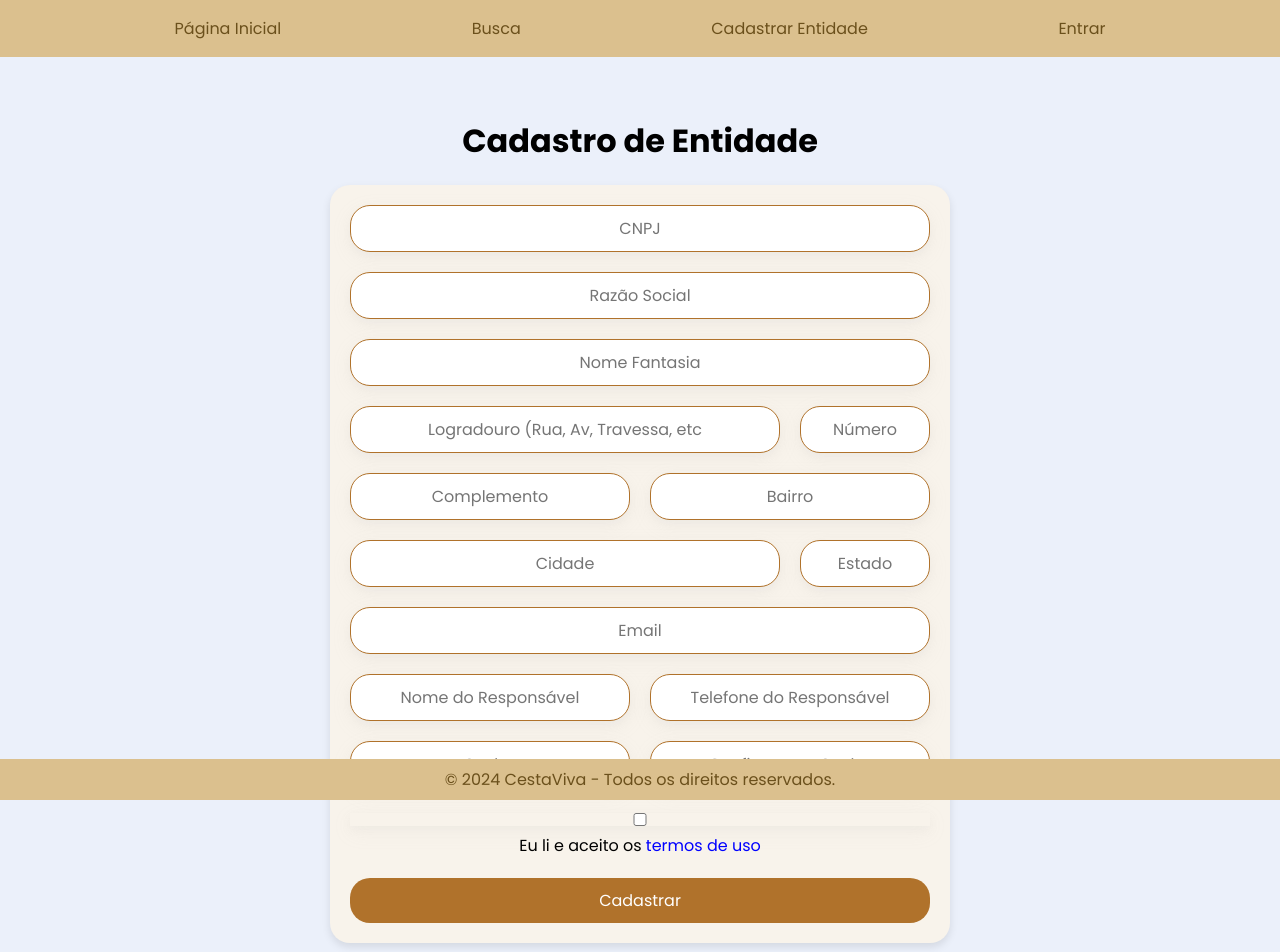
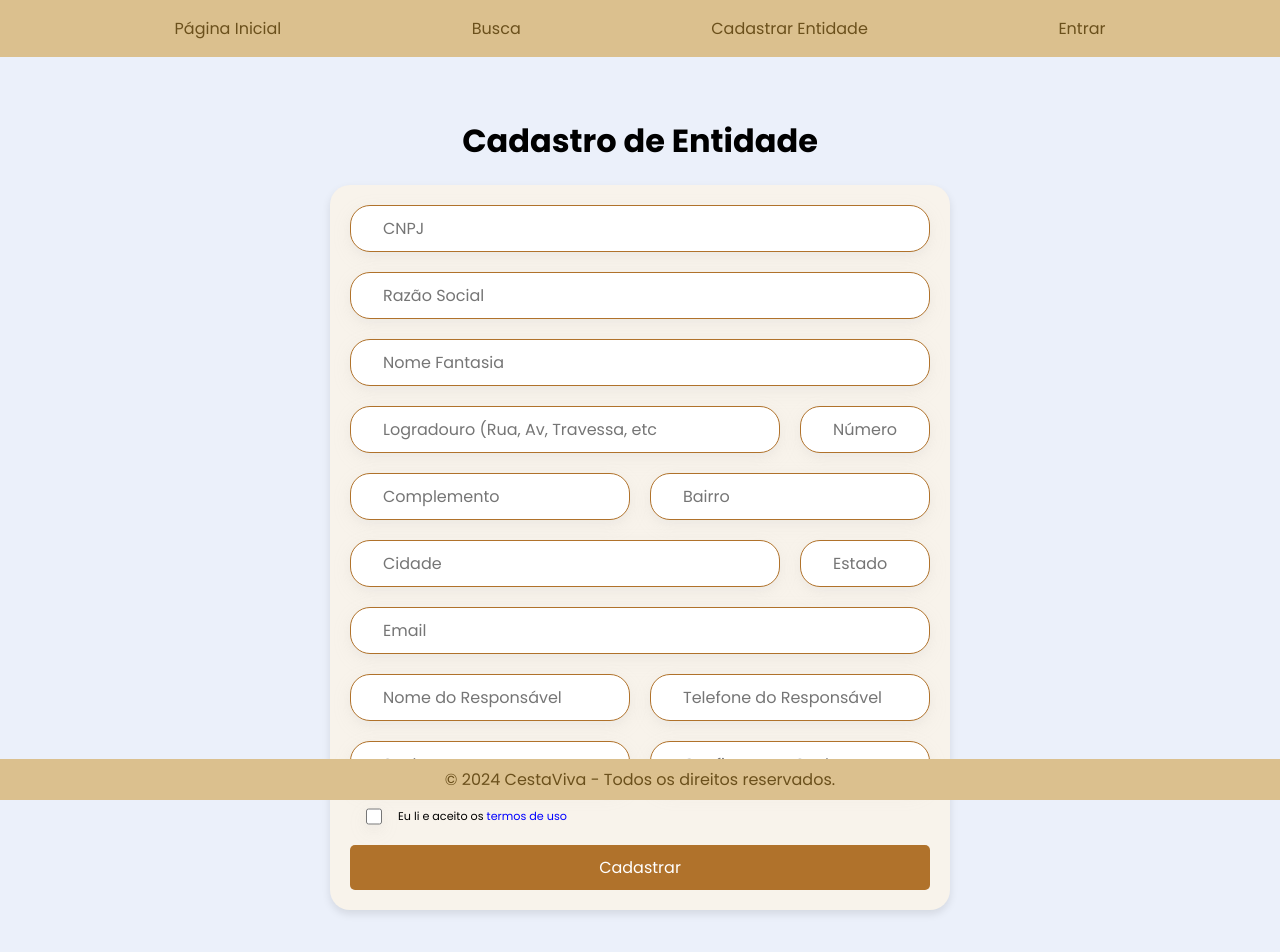
Before and after one commit to Amicuchi/CestaViva, a React (Vite) app: page /cadastro-entidade in a window 1280 px wide. Shown: the top 952 px of the page. Built offline with nearby package versions, Linux system fonts and the light colour scheme.

Commit message:
Alterações menores no estilo dos inputs

```diff
--- a/src/pages/CadastroEntidade.jsx
+++ b/src/pages/CadastroEntidade.jsx
@@ -43,7 +43,6 @@ function CadastroEntidade() {
         <main className='CEContainer'>
             <h1>Cadastro de Entidade</h1>
             <form className="CEForm" onSubmit={handleSubmit}>
-
                 <input className='CEInput' type="text" name="CNPJ" placeholder="CNPJ" value={cnpj} onChange={(e) => setCnpj(e.target.value)} required />
                 <input className='CEInput' type="text" name="RazaoSocial" placeholder="Razão Social" value={razaoSocial} onChange={(e) => setRazaoSocial(e.target.value)} required />
                 <input className='CEInput' type="text" name="NomeFantasia" placeholder="Nome Fantasia" value={nomeFantasia} onChange={(e) => setNomeFantasia(e.target.value)} />
@@ -59,7 +58,7 @@ function CadastroEntidade() {
                 <input className='CEInput' type="password" name="Senha" placeholder="Senha" value={senha} onChange={(e) => setSenha(e.target.value)} required />
                 <input className='CEInput' type="password" name="ConfirmeSenha" placeholder="Confirme sua Senha" value={senha2} onChange={(e) => setSenha2(e.target.value)} required />
 
-                <div className='CEInput' name='termo'>
+                <div className='CEInput termo-checkbox' name='termo'>
                     <input
                         type="checkbox"
                         id="terms"
--- a/src/styles/CadastroEntidade.css
+++ b/src/styles/CadastroEntidade.css
@@ -58,3 +58,14 @@ button[name="CEbutton"] { grid-area: button; }
     grid-column: 1 / -1; /* Para que ocupe a largura total do formulário */
     text-align: center;
 }
+
+.termo-checkbox{
+    display: flex;
+    font-size: 0.7rem;
+}
+
+.termo-checkbox input{
+    width: 1rem;
+    margin-left: 1rem;
+    margin-right: 1rem;
+}
--- a/src/styles/index.css
+++ b/src/styles/index.css
@@ -85,9 +85,11 @@ textarea,
 input{
     width: 100%;
     padding: 10px;
+    padding-left: 2rem;
     border: 1px solid var(--bg-terciario);
     border-radius: 20px;
     font-size: 1rem;
+    text-align: left;
     box-sizing: border-box;
     box-shadow:
         0 4px 8px rgba(199, 199, 199, 0.1),
@@ -108,7 +110,7 @@ button {
     color: white;
     font-size: 1rem;
     border: none;
-    border-radius: 20px;
+    border-radius: 5px;
     cursor: pointer;
     transition: background-color 0.3s ease;
 }
```
Also changed, not shown: src/components/dashboardComponents/DashboardUser.jsx (added, +10 -0 lines).
